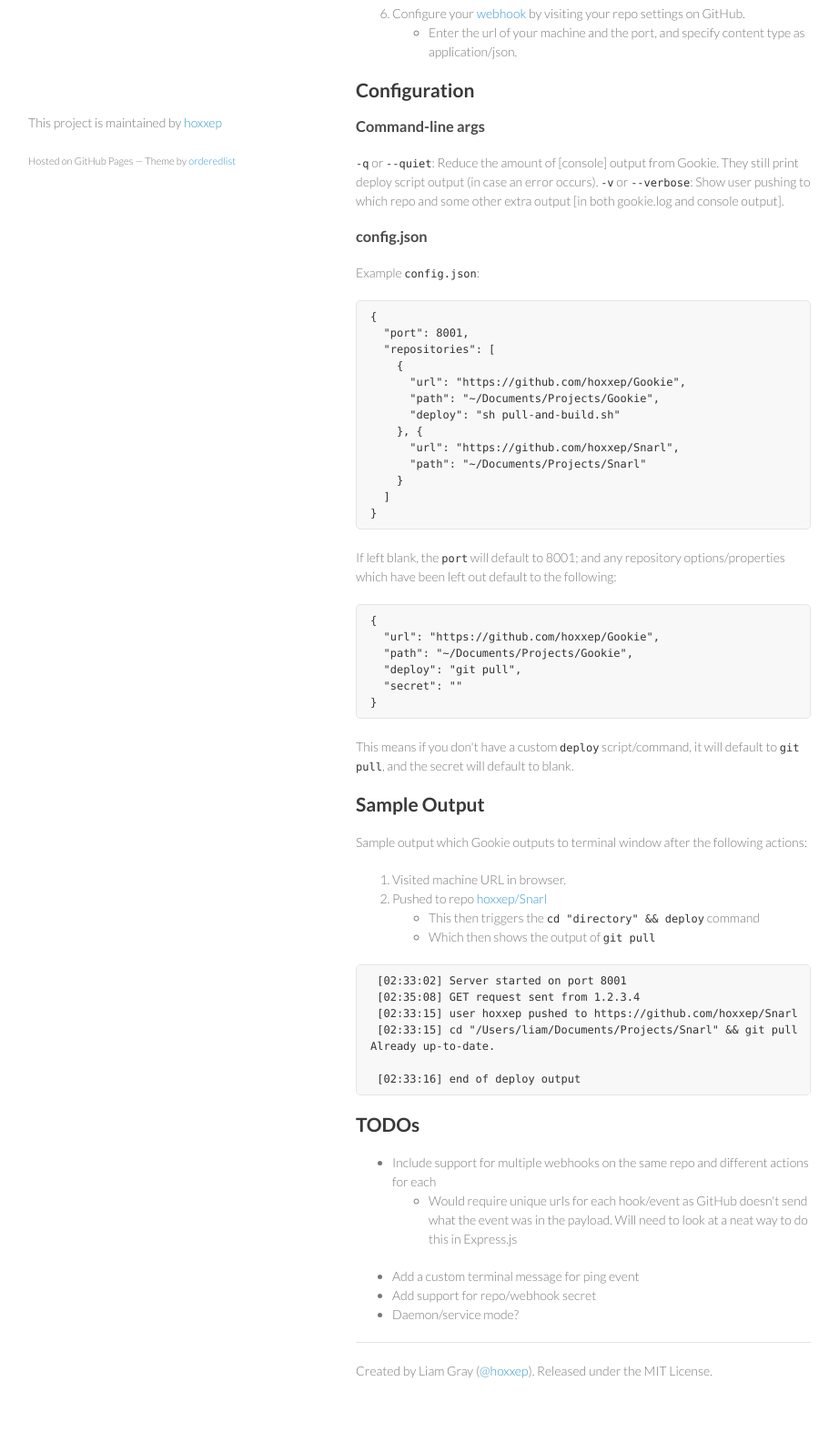
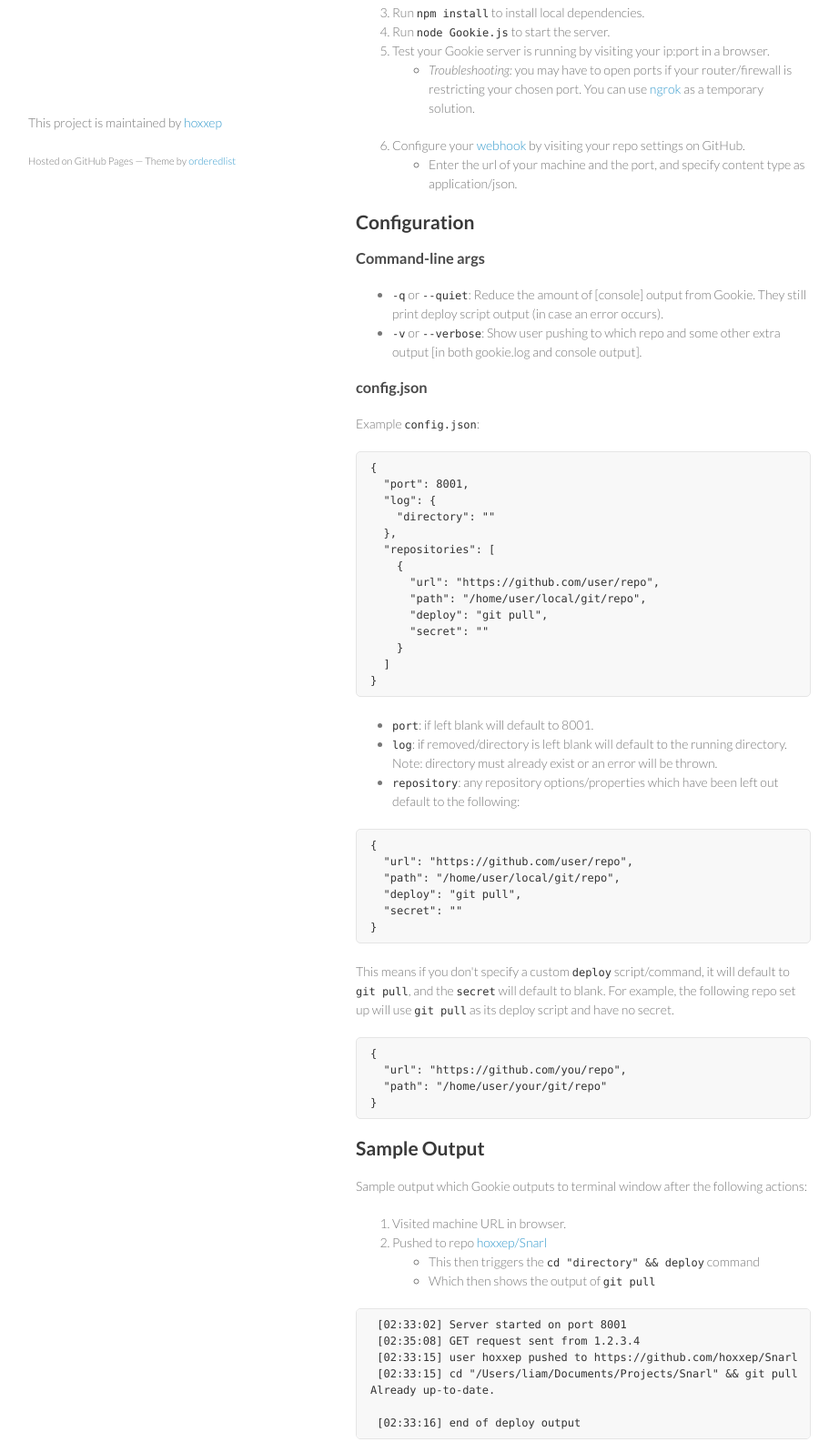
Before and after one commit to hoxxep/Gookie, a plain HTML site: page index.html in a window 1280 px wide. Shown: the part 544-2129 px from the top of the page at 91% size, without its empty margins (179-1101 px from the left). Drawn offline with Linux system fonts and the light colour scheme.

```diff
--- a/index.html
+++ b/index.html
@@ -31,16 +31,23 @@
         <h1>
 <a id="gookie" class="anchor" href="#gookie" aria-hidden="true"><span class="octicon octicon-link"></span></a>Gookie</h1>
 
-<p>Small and highly configurable node server for handling your <a href="https://developer.github.com/webhooks/">GitHub Webhooks</a>.</p>
+<p>Small and highly configurable node server for handling your <a href="https://developer.github.com/webhooks/">GitHub Webhooks</a> with support for GitHub/webhook secrets.</p>
 
 <p>Inspired by <a href="https://github.com/logsol/Github-Auto-Deploy">GitHub Auto Deploy</a> which was written in Python and designed only for pull requests. Gookie is written in Node.js and is just as friendly; but it prints deploy script output and is more configurable. It was designed to solve one or two of the problems we ran into at the <a href="https://github.com/hoxxep/eth0-Hackathon">eth0 hackathon</a>, such as mentioning in the terminal that a ping event occurred and showing errors during git pull/our deploy script.</p>
+
+<p>To run Gookie as a service/daemon, I recommend checking out <a href="https://www.npmjs.com/package/forever">forever</a>. It's a really sleek npm package for stopping/starting/running other npm scripts like services.</p>
 
 <h2>
 <a id="getting-started" class="anchor" href="#getting-started" aria-hidden="true"><span class="octicon octicon-link"></span></a>Getting Started</h2>
 
 <ol>
 <li>Download Gookie or clone the repo (<code>git clone https://github.com/hoxxep/Gookie</code>).</li>
-<li>Edit <code>config.json</code> by setting the port for your webhook and configuring a repository.</li>
+<li>Copy <code>config-example.json</code> to <code>config.json</code> and then configure the port for your <a href="https://developer.github.com/webhooks/">webhook</a> and a github repository.
+
+<ul>
+<li>Also create or configure a logging directory too, and manually create the folder.</li>
+</ul>
+</li>
 <li>Run <code>npm install</code> to install local dependencies.</li>
 <li>Run <code>node Gookie.js</code> to start the server.</li>
 <li>Test your Gookie server is running by visiting your ip:port in a browser.
@@ -64,8 +71,14 @@
 <h3>
 <a id="command-line-args" class="anchor" href="#command-line-args" aria-hidden="true"><span class="octicon octicon-link"></span></a>Command-line args</h3>
 
-<p><code>-q</code> or <code>--quiet</code>: Reduce the amount of [console] output from Gookie. They still print deploy script output (in case an error occurs).
-<code>-v</code> or <code>--verbose</code>: Show user pushing to which repo and some other extra output [in both gookie.log and console output].</p>
+<ul>
+<li>
+<code>-q</code> or <code>--quiet</code>: Reduce the amount of [console] output from Gookie. They still print deploy script output (in case
+an error occurs).</li>
+<li>
+<code>-v</code> or <code>--verbose</code>: Show user pushing to which repo and some other extra output [in both gookie.log and console
+output].</li>
+</ul>
 
 <h3>
 <a id="configjson" class="anchor" href="#configjson" aria-hidden="true"><span class="octicon octicon-link"></span></a>config.json</h3>
@@ -74,28 +87,42 @@
 
 <div class="highlight highlight-JSON"><pre>{
   <span class="pl-s1"><span class="pl-pds">"</span>port<span class="pl-pds">"</span></span>: <span class="pl-c1">8001</span>,
+  <span class="pl-s1"><span class="pl-pds">"</span>log<span class="pl-pds">"</span></span>: {
+    <span class="pl-s1"><span class="pl-pds">"</span>directory<span class="pl-pds">"</span></span>: <span class="pl-s1"><span class="pl-pds">"</span><span class="pl-pds">"</span></span>
+  },
   <span class="pl-s1"><span class="pl-pds">"</span>repositories<span class="pl-pds">"</span></span>: [
     {
-      <span class="pl-s1"><span class="pl-pds">"</span>url<span class="pl-pds">"</span></span>: <span class="pl-s1"><span class="pl-pds">"</span>https://github.com/hoxxep/Gookie<span class="pl-pds">"</span></span>,
-      <span class="pl-s1"><span class="pl-pds">"</span>path<span class="pl-pds">"</span></span>: <span class="pl-s1"><span class="pl-pds">"</span>~/Documents/Projects/Gookie<span class="pl-pds">"</span></span>,
-      <span class="pl-s1"><span class="pl-pds">"</span>deploy<span class="pl-pds">"</span></span>: <span class="pl-s1"><span class="pl-pds">"</span>sh pull-and-build.sh<span class="pl-pds">"</span></span>
-    }, {
-      <span class="pl-s1"><span class="pl-pds">"</span>url<span class="pl-pds">"</span></span>: <span class="pl-s1"><span class="pl-pds">"</span>https://github.com/hoxxep/Snarl<span class="pl-pds">"</span></span>,
-      <span class="pl-s1"><span class="pl-pds">"</span>path<span class="pl-pds">"</span></span>: <span class="pl-s1"><span class="pl-pds">"</span>~/Documents/Projects/Snarl<span class="pl-pds">"</span></span>
+      <span class="pl-s1"><span class="pl-pds">"</span>url<span class="pl-pds">"</span></span>: <span class="pl-s1"><span class="pl-pds">"</span>https://github.com/user/repo<span class="pl-pds">"</span></span>,
+      <span class="pl-s1"><span class="pl-pds">"</span>path<span class="pl-pds">"</span></span>: <span class="pl-s1"><span class="pl-pds">"</span>/home/user/local/git/repo<span class="pl-pds">"</span></span>,
+      <span class="pl-s1"><span class="pl-pds">"</span>deploy<span class="pl-pds">"</span></span>: <span class="pl-s1"><span class="pl-pds">"</span>git pull<span class="pl-pds">"</span></span>,
+      <span class="pl-s1"><span class="pl-pds">"</span>secret<span class="pl-pds">"</span></span>: <span class="pl-s1"><span class="pl-pds">"</span><span class="pl-pds">"</span></span>
     }
   ]
 }</pre></div>
 
-<p>If left blank, the <code>port</code> will default to 8001; and any repository options/properties which have been left out default to the following:</p>
+<ul>
+<li>
+<code>port</code>: if left blank will default to 8001.</li>
+<li>
+<code>log</code>: if removed/directory is left blank will default to the running directory. Note: directory must already exist
+or an error will be thrown.</li>
+<li>
+<code>repository</code>: any repository options/properties which have been left out default to the following:</li>
+</ul>
 
 <div class="highlight highlight-JSON"><pre>{
-  <span class="pl-s1"><span class="pl-pds">"</span>url<span class="pl-pds">"</span></span>: <span class="pl-s1"><span class="pl-pds">"</span>https://github.com/hoxxep/Gookie<span class="pl-pds">"</span></span>,
-  <span class="pl-s1"><span class="pl-pds">"</span>path<span class="pl-pds">"</span></span>: <span class="pl-s1"><span class="pl-pds">"</span>~/Documents/Projects/Gookie<span class="pl-pds">"</span></span>,
+  <span class="pl-s1"><span class="pl-pds">"</span>url<span class="pl-pds">"</span></span>: <span class="pl-s1"><span class="pl-pds">"</span>https://github.com/user/repo<span class="pl-pds">"</span></span>,
+  <span class="pl-s1"><span class="pl-pds">"</span>path<span class="pl-pds">"</span></span>: <span class="pl-s1"><span class="pl-pds">"</span>/home/user/local/git/repo<span class="pl-pds">"</span></span>,
   <span class="pl-s1"><span class="pl-pds">"</span>deploy<span class="pl-pds">"</span></span>: <span class="pl-s1"><span class="pl-pds">"</span>git pull<span class="pl-pds">"</span></span>,
   <span class="pl-s1"><span class="pl-pds">"</span>secret<span class="pl-pds">"</span></span>: <span class="pl-s1"><span class="pl-pds">"</span><span class="pl-pds">"</span></span>
 }</pre></div>
 
-<p>This means if you don't have a custom <code>deploy</code> script/command, it will default to <code>git pull</code>, and the secret will default to blank.</p>
+<p>This means if you don't specify a custom <code>deploy</code> script/command, it will default to <code>git pull</code>, and the <code>secret</code> will default to blank. For example, the following repo set up will use <code>git pull</code> as its deploy script and have no secret.</p>
+
+<div class="highlight highlight-JSON"><pre>{
+  <span class="pl-s1"><span class="pl-pds">"</span>url<span class="pl-pds">"</span></span>: <span class="pl-s1"><span class="pl-pds">"</span>https://github.com/you/repo<span class="pl-pds">"</span></span>,
+  <span class="pl-s1"><span class="pl-pds">"</span>path<span class="pl-pds">"</span></span>: <span class="pl-s1"><span class="pl-pds">"</span>/home/user/your/git/repo<span class="pl-pds">"</span></span>
+}</pre></div>
 
 <h2>
 <a id="sample-output" class="anchor" href="#sample-output" aria-hidden="true"><span class="octicon octicon-link"></span></a>Sample Output</h2>
@@ -126,21 +153,13 @@
 <a id="todos" class="anchor" href="#todos" aria-hidden="true"><span class="octicon octicon-link"></span></a>TODOs</h2>
 
 <ul>
-<li>Include support for multiple webhooks on the same repo and different actions for each
-
-<ul>
-<li>Would require unique urls for each hook/event as GitHub doesn't send what the event was in the payload. Will need to look at a neat way to do this in Express.js</li>
-</ul>
-</li>
-<li>Add a custom terminal message for ping event</li>
-<li>Add support for repo/webhook secret</li>
-<li>Daemon/service mode?</li>
+<li>Include support for multiple webhooks on the same repo and different actions for each. This would require unique urls for each hook/event as GitHub doesn't send what the event was in the payload. Will need to look at a neat way to do this in Express.js.</li>
+<li>Daemon/service mode? User can currently do a work around using the npm module <code>forever</code>, which might actually be cleaner than implementing daemon/service mode for Gookie on its own?</li>
 </ul>
 
 <hr>
 
-<p>Created by Liam Gray (<a href="https://github.com/hoxxep" class="user-mention">@hoxxep</a>).
-Released under the MIT License.</p>
+<p>Created by Liam Gray (<a href="https://github.com/hoxxep" class="user-mention">@hoxxep</a>). Released under the MIT License.</p>
       </section>
       <footer>
         <p>This project is maintained by <a href="https://github.com/hoxxep">hoxxep</a></p>
```
Also changed, not shown: params.json (+1 -1 lines).
